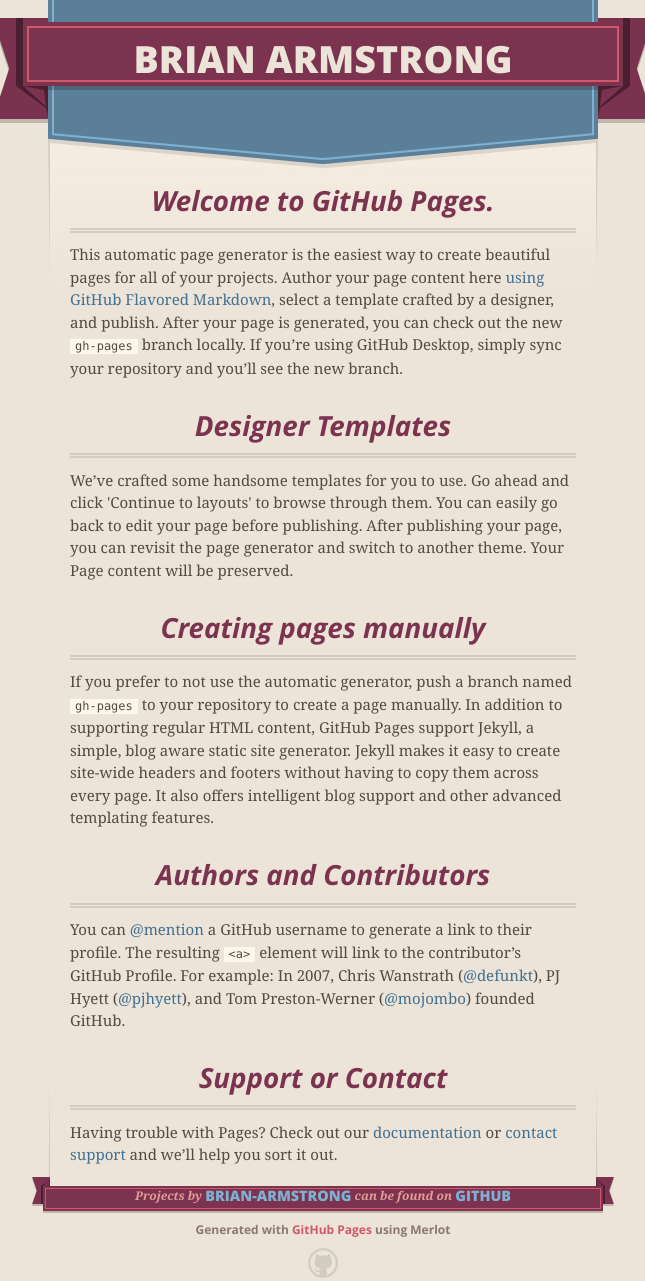
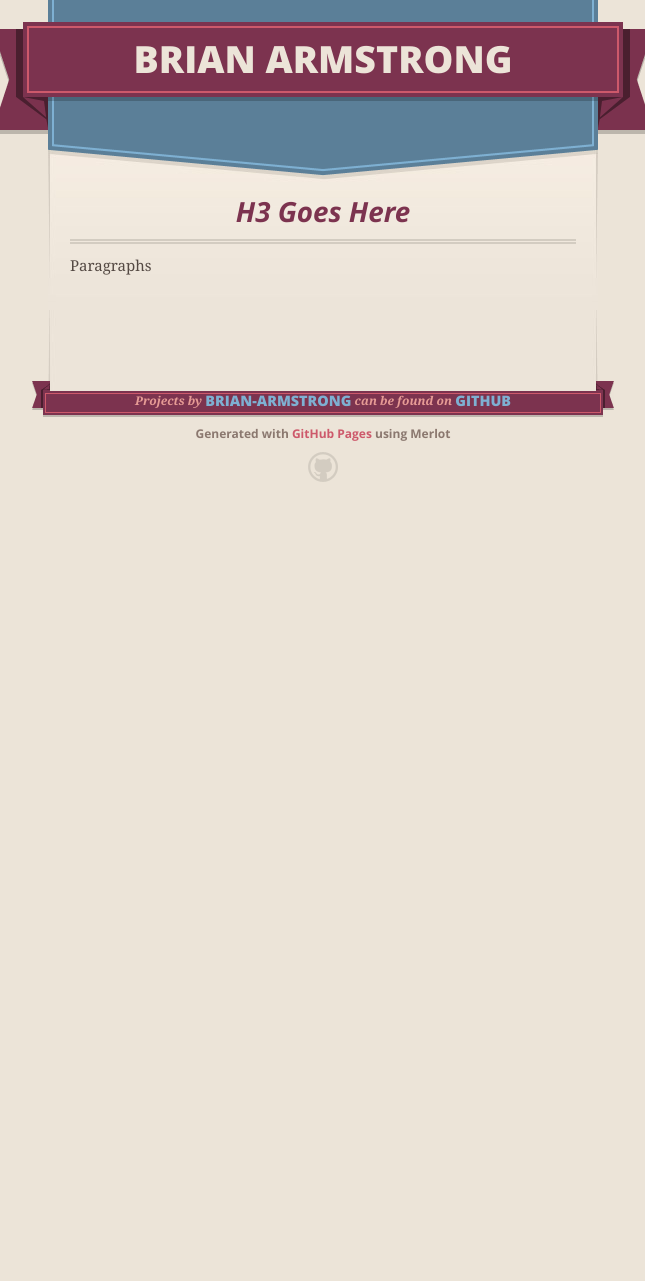
Before and after one commit to brian-armstrong/brian-armstrong.github.io, a plain HTML site: page index.html in a window 1280 px wide. Shown: the part 16-1297 px from the top of the page, without its empty margins (317-962 px from the left). After the commit the page ends 800 px from the top, so only its background shows below. Drawn offline with nearby package versions, Linux system fonts and the light colour scheme.

Commit message:
clear out some of the boilerplate

```diff
--- a/index.html
+++ b/index.html
@@ -28,6 +28,7 @@
         <span class="ribbon-outer">
           <span class="ribbon-inner">
             <h1>Brian Armstrong</h1>
+            <h2></h2>
           </span>
           <span class="left-tail"></span>
           <span class="right-tail"></span>
@@ -45,29 +46,10 @@
 
       <section id="main_content">
         <h3>
-<a id="welcome-to-github-pages" class="anchor" href="#welcome-to-github-pages" aria-hidden="true"><span aria-hidden="true" class="octicon octicon-link"></span></a>Welcome to GitHub Pages.</h3>
+<a id="welcome-to-github-pages" class="anchor" href="#welcome-to-github-pages" aria-hidden="true"><span aria-hidden="true" class="octicon octicon-link"></span></a>H3 Goes Here</h3>
 
-<p>This automatic page generator is the easiest way to create beautiful pages for all of your projects. Author your page content here <a href="https://guides.github.com/features/mastering-markdown/">using GitHub Flavored Markdown</a>, select a template crafted by a designer, and publish. After your page is generated, you can check out the new <code>gh-pages</code> branch locally. If you’re using GitHub Desktop, simply sync your repository and you’ll see the new branch.</p>
+<p>Paragraphs</p>
 
-<h3>
-<a id="designer-templates" class="anchor" href="#designer-templates" aria-hidden="true"><span aria-hidden="true" class="octicon octicon-link"></span></a>Designer Templates</h3>
-
-<p>We’ve crafted some handsome templates for you to use. Go ahead and click 'Continue to layouts' to browse through them. You can easily go back to edit your page before publishing. After publishing your page, you can revisit the page generator and switch to another theme. Your Page content will be preserved.</p>
-
-<h3>
-<a id="creating-pages-manually" class="anchor" href="#creating-pages-manually" aria-hidden="true"><span aria-hidden="true" class="octicon octicon-link"></span></a>Creating pages manually</h3>
-
-<p>If you prefer to not use the automatic generator, push a branch named <code>gh-pages</code> to your repository to create a page manually. In addition to supporting regular HTML content, GitHub Pages support Jekyll, a simple, blog aware static site generator. Jekyll makes it easy to create site-wide headers and footers without having to copy them across every page. It also offers intelligent blog support and other advanced templating features.</p>
-
-<h3>
-<a id="authors-and-contributors" class="anchor" href="#authors-and-contributors" aria-hidden="true"><span aria-hidden="true" class="octicon octicon-link"></span></a>Authors and Contributors</h3>
-
-<p>You can <a href="https://help.github.com/articles/basic-writing-and-formatting-syntax/#mentioning-users-and-teams" class="user-mention">@mention</a> a GitHub username to generate a link to their profile. The resulting <code>&lt;a&gt;</code> element will link to the contributor’s GitHub Profile. For example: In 2007, Chris Wanstrath (<a href="https://github.com/defunkt" class="user-mention">@defunkt</a>), PJ Hyett (<a href="https://github.com/pjhyett" class="user-mention">@pjhyett</a>), and Tom Preston-Werner (<a href="https://github.com/mojombo" class="user-mention">@mojombo</a>) founded GitHub.</p>
-
-<h3>
-<a id="support-or-contact" class="anchor" href="#support-or-contact" aria-hidden="true"><span aria-hidden="true" class="octicon octicon-link"></span></a>Support or Contact</h3>
-
-<p>Having trouble with Pages? Check out our <a href="https://help.github.com/pages">documentation</a> or <a href="https://github.com/contact">contact support</a> and we’ll help you sort it out.</p>
       </section>
 
       <footer>
@@ -83,7 +65,5 @@
       </footer>
 
     </div>
-
-
   </body>
 </html>
```
